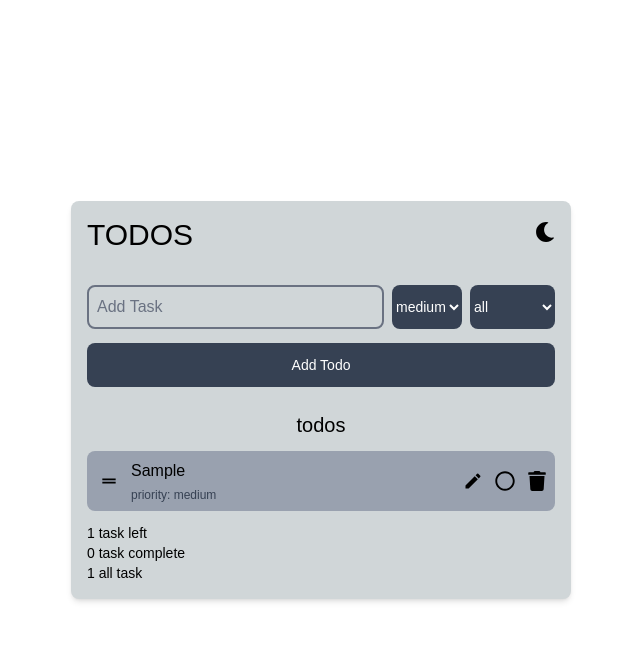
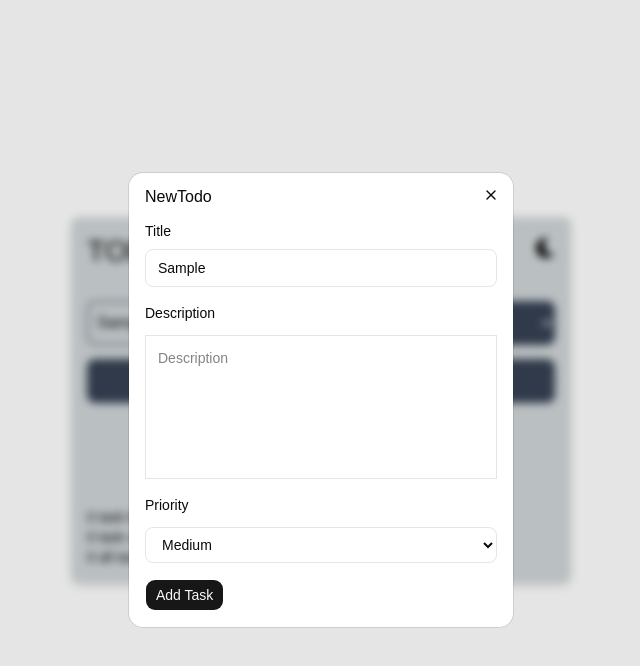
Before and after one commit to mohammad-ghf/todo-app, a React (Vite) app: page / in a window 1280 px wide. Both pictures are taken after typing "Sample" into the empty fields and a click on the button "Add Todo". Shown: the top 666 px of the page, without its empty margins (319-959 px from the left). Built offline with nearby package versions, Linux system fonts and the light colour scheme.

Commit message:
add modal

```diff
--- a/src/components/AddTodo.tsx
+++ b/src/components/AddTodo.tsx
@@ -1,17 +1,116 @@
+import {
+  Dialog,
+  DialogContent,
+  DialogHeader,
+  DialogTitle,
+  DialogTrigger,
+} from "@/components/ui/dialog";
+import type { Priority } from "@/types/todo";
+import { useEffect, useState } from "react";
+import { Button } from "./ui/button";
+
 type AddTodoPProps = {
-    addTodo: (  ) => void
-}
+  addTodo: (title: string, description: string, priority: Priority) => void;
+  input: string;
+  priority: Priority;
+};
 
-const AddTodo = ({addTodo} : AddTodoPProps) => {
+const AddTodo = ({ addTodo, input, priority }: AddTodoPProps) => {
+  const [title, setTitle] = useState(input);
+  const [description, setDescription] = useState("");
+  const [todopriority, setTodopriority] = useState<Priority>(priority);
+  const [open, setOpen] = useState(false);
+
+  useEffect(() => {
+    setTitle(input);
+    setTodopriority(priority);
+  }, [input, priority]);
+
+  const handleAddTodo = () => {
+    if (!title.trim()) return false;
+
+    addTodo(title, description, todopriority);
+
+    return true;
+  };
+
   return (
-    <div>
-      {" "}
-      <button
-        onClick={addTodo}
-        className="w-full py-3 mb-6 bg-gray-700 dark:bg-purple-800 text-white cursor-pointer dark:hover:bg-purple-900 text-sm rounded-md"
-      >
-        Add Todo
-      </button>
+    <div className="">
+      <Dialog open={open} onOpenChange={setOpen}>
+        <DialogTrigger
+          render={
+            <button className="w-full py-3 mb-6 bg-gray-700 dark:bg-purple-800 text-white cursor-pointer dark:hover:bg-purple-900 text-sm rounded-md"></button>
+          }
+        >
+          Add Todo
+        </DialogTrigger>
+
+        <DialogContent>
+          <DialogHeader>
+            <DialogTitle>NewTodo</DialogTitle>
+          </DialogHeader>
+
+          <div className="flex flex-col gap-2">
+            <label htmlFor="">Title</label>
+
+            <input
+              className="w-full rounded-md border px-3 py-2 outline-none"
+              type="text"
+              value={title}
+              onChange={(e) => setTitle(e.target.value)}
+              placeholder="Title"
+              maxLength={15}
+            />
+          </div>
+
+          <div className="flex flex-col">
+            <label htmlFor="">Description</label>
+
+            <textarea
+              className="w-full h-36 resize-none p-3 border mt-3"
+              placeholder="Description"
+              value={description}
+              onChange={(e) => setDescription(e.target.value)}
+              maxLength={100}
+            ></textarea>
+          </div>
+          <div>
+            <label htmlFor="">Priority</label>
+            <select
+              className="w-full rounded-md border px-3 py-2 mt-3"
+              value={todopriority}
+              onChange={(e) => setTodopriority(e.target.value as Priority)}
+            >
+              <option className="dark:text-black" value="low">
+                Low
+              </option>
+              <option className="dark:text-black" value="medium">
+                Medium
+              </option>
+              <option className="dark:text-black" value="high">
+                High
+              </option>
+            </select>
+          </div>
+
+          <div>
+            <Button
+              onClick={() => {
+                const added = handleAddTodo();
+
+                if (added) {
+                  setOpen(false);
+                  setDescription("");
+                  setTitle("");
+                }
+              }}
+            >
+              {" "}
+              Add Task
+            </Button>
+          </div>
+        </DialogContent>
+      </Dialog>
     </div>
   );
 };
--- a/src/components/TodoApp.tsx
+++ b/src/components/TodoApp.tsx
@@ -13,14 +13,14 @@ function TodoApp() {
   const [todos, setTodos] = useLocalStorage<TodoType[]>("todos", []);
   const [filter, setFilter] = useState<Filter>("all");
 
-  const addTodo = () => {
+  const addTodo = (title: string, description: string, priority: Priority) => {
     if (!input.trim()) return;
     const newTodo: TodoType = {
       id: Date.now(),
-      title: input,
+      title,
       completed: false,
-      priority: priority,
-      description:""
+      priority,
+      description,
     };
 
     setTodos((prev) => [...prev, newTodo]);
@@ -89,7 +89,7 @@ function TodoApp() {
             setFilter={setFilter}
           />
 
-          <AddTodo addTodo={addTodo} />
+          <AddTodo addTodo={addTodo} input={input} priority={priority} />
         </div>
 
         <div>
```
